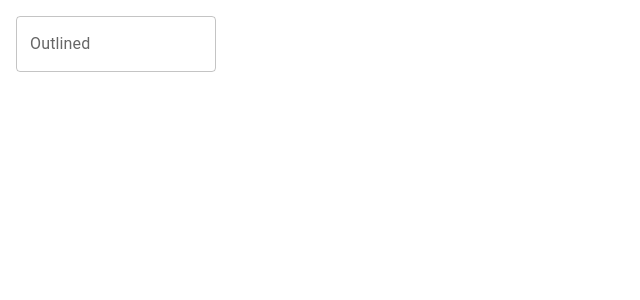
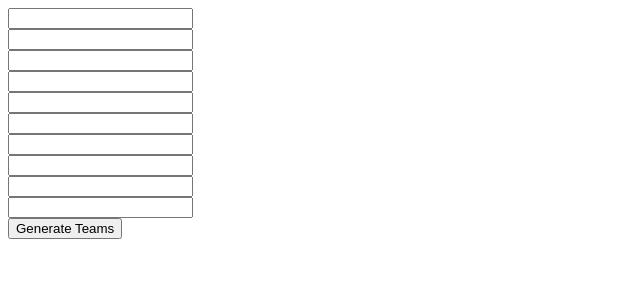
Before and after one commit to williancozzi/team-generator, a React (Create React App) app: page / in a window 1280 px wide. Shown: the top 300 px of the page, without its empty margins (0-640 px from the left). Built offline with nearby package versions, Linux system fonts and the light colour scheme.

Commit message:
add inputs and shuffle function

```diff
--- a/src/App.js
+++ b/src/App.js
@@ -1,9 +1,9 @@
-import Inputs from "./Components/Inputs";
+import TeamGenerator from "./Components/TeamGenerator";
 
 function App() {
   return (
     <div>
-      <Inputs />
+      <TeamGenerator />
     </div>
   );
 }
--- a/src/Components/Inputs.jsx
+++ /dev/null
@@ -1,18 +0,0 @@
-import * as React from "react";
-import Box from "@mui/material/Box";
-import TextField from "@mui/material/TextField";
-
-export default function Inputs() {
-  return (
-    <Box
-      component="form"
-      sx={{
-        "& > :not(style)": { m: 1, width: "25ch" },
-      }}
-      noValidate
-      autoComplete="off"
-    >
-      <TextField id="outlined-basic" label="Outlined" variant="outlined" />
-    </Box>
-  );
-}
--- /dev/null
+++ b/src/Components/TeamGenerator.jsx
@@ -0,0 +1,73 @@
+import React from "react";
+
+function shuffle(array) {
+  for (let i = array.length - 1; i > 0; i--) {
+    const j = Math.floor(Math.random() * (i + 1));
+    [array[i], array[j]] = [array[j], array[i]];
+  }
+  return array;
+}
+
+function divideIntoTeams(names) {
+  const shuffledNames = shuffle(names);
+  const teamSize = Math.ceil(names.length / 2);
+  const team1 = shuffledNames.slice(0, teamSize);
+  const team2 = shuffledNames.slice(teamSize);
+  return [team1, team2];
+}
+
+function TeamGenerator() {
+  const [names, setNames] = React.useState([
+    "",
+    "",
+    "",
+    "",
+    "",
+    "",
+    "",
+    "",
+    "",
+    "",
+  ]);
+  const [teams, setTeams] = React.useState([]);
+
+  function handleSubmit(event) {
+    event.preventDefault();
+    setTeams(divideIntoTeams(names));
+  }
+
+  function handleNameChange(index, event) {
+    const updatedNames = [...names];
+    updatedNames[index] = event.target.value;
+    setNames(updatedNames);
+  }
+
+  return (
+    <form onSubmit={handleSubmit}>
+      {names.map((name, index) => (
+        <div style={{ display: "block" }}>
+          <input key={index} onChange={handleNameChange.bind(null, index)} />
+        </div>
+      ))}
+      <button type="submit">Generate Teams</button>
+      {teams.length > 0 && (
+        <>
+          <h2>Team 1</h2>
+          <ul>
+            {teams[0].map((name, index) => (
+              <li key={index}>{name}</li>
+            ))}
+          </ul>
+          <h2>Team 2</h2>
+          <ul>
+            {teams[1].map((name, index) => (
+              <li key={index}>{name}</li>
+            ))}
+          </ul>
+        </>
+      )}
+    </form>
+  );
+}
+
+export default TeamGenerator;
```
